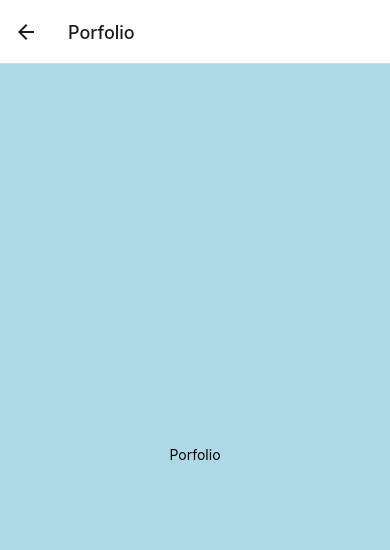
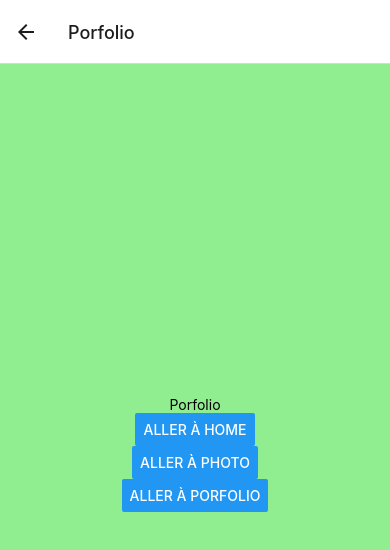
Before and after one commit to Chreyd/pixels, a React Native app: screen /Porfolio in a window 390 px wide. Shown: the top 550 px of the page. Built offline with nearby package versions, Linux system fonts and the light colour scheme.

Commit message:
Naviagtion d'écran à écran: navigation->navigate()

```diff
--- a/screens/Home.js
+++ b/screens/Home.js
@@ -1,25 +1,35 @@
-import { StyleSheet, Text, View } from 'react-native'
-import React from 'react'
+import { Button, StyleSheet, Text, View } from "react-native";
+import React from "react";
 
-const Home = () => {
+const Home = ({ navigation }) => {
+  // console.log(props);
+  const handlePress = () => {
+    navigation.navigate("Porfolio");
+  };
   return (
     <View style={styles.container}>
       <Text style={styles.text}>Home</Text>
+      <Button title="Aller au Porfolio" onPress={handlePress} />
+      <Button
+        title="Aller à Photo"
+        onPress={() => navigation.navigate("Photo")}
+      />
+      <Button title="Aller à Home" onPress={() => navigation.push("Home")} />
     </View>
-  )
-}
+  );
+};
 
-export default Home
+export default Home;
 
 const styles = StyleSheet.create({
-    container:{
-        backgroundColor: "lightblue",
-        flex: 1,
-        justifyContent: 'center',
-        alignItems: 'center',
-    },
-    text:{
-        fontFamily: 'inriaSans-BoldItalic',
-        fontSize: 30,
-    }
-})
+  container: {
+    backgroundColor: "lightblue",
+    flex: 1,
+    justifyContent: "center",
+    alignItems: "center",
+  },
+  text: {
+    fontFamily: "inriaSans-BoldItalic",
+    fontSize: 30,
+  },
+});
--- a/screens/Photo.js
+++ b/screens/Photo.js
@@ -1,10 +1,22 @@
-import { StyleSheet, Text, View } from 'react-native'
+import { StyleSheet, Text, View, Button } from 'react-native'
 import React from 'react'
 
-const Photo = () => {
+const Photo = ({navigation}) => {
   return (
     <View  style={styles.container}>
       <Text style={styles.text}>Photo</Text>
+      <Button
+        title="Aller à Home"
+        onPress={() => navigation.navigate("Home")}
+      />
+      <Button
+        title="Aller à Photo"
+        onPress={() => navigation.push("Photo")}
+      />
+      <Button
+        title="Aller à Porfolio"
+        onPress={() => navigation.navigate("Porfolio")}
+      />
     </View>
   )
 }
@@ -13,7 +25,7 @@ export default Photo
 
 const styles = StyleSheet.create({
   container:{
-    backgroundColor: "lightblue",
+    backgroundColor: "orange",
     flex: 1,
     justifyContent: 'center',
     alignItems: 'center',
--- a/screens/Porfolio.js
+++ b/screens/Porfolio.js
@@ -1,24 +1,34 @@
-import { StyleSheet, Text, View } from 'react-native'
-import React from 'react'
+import { StyleSheet, Text, View, Button } from "react-native";
+import React from "react";
 
-const Porfolio = () => {
+const Porfolio = ({navigation}) => {
   return (
-    <View  style={styles.container}>
+    <View style={styles.container}>
       <Text style={styles.text}>Porfolio</Text>
+      <Button
+        title="Aller à Home"
+        onPress={() => navigation.navigate("Home")}
+      />
+      <Button
+        title="Aller à Photo"
+        onPress={() => navigation.navigate("Photo")}
+      />
+      <Button
+        title="Aller à Porfolio"
+        onPress={() => navigation.push("Porfolio")}
+      />
     </View>
-  )
-}
+  );
+};
 
-export default Porfolio
+export default Porfolio;
 
 const styles = StyleSheet.create({
-    container:{
-        backgroundColor: "lightblue",
-        flex: 1,
-        justifyContent: 'center',
-        alignItems: 'center',
-    },
-    text:{
-
-    }
-})
+  container: {
+    backgroundColor: "lightgreen",
+    flex: 1,
+    justifyContent: "center",
+    alignItems: "center",
+  },
+  text: {},
+});
```
